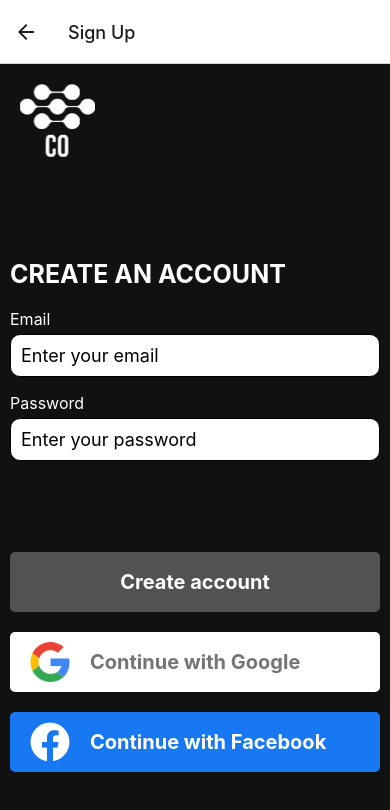
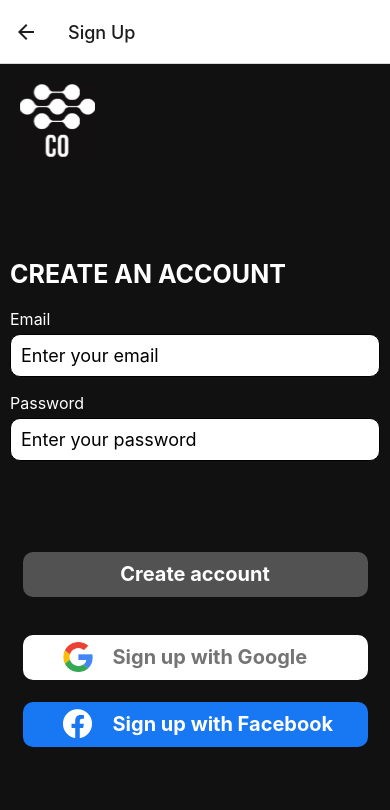
Before and after one commit to kylec43/FMBP, a React Native app: screen /Signup in a window 390 px wide. Shown: the top 810 px of the page. Built offline with nearby package versions, Linux system fonts and the light colour scheme; no server answers.

Commit message:
update button style

```diff
--- a/src/components/Button.js
+++ b/src/components/Button.js
@@ -20,13 +20,14 @@
     button: {
         backgroundColor: "#24a0ed",
         width: 200,
-        height: 60,
+        height: 45,
         alignItems: "center",
         justifyContent: "center",
-        borderRadius: 5,
+        borderRadius: 10,
     },
     largeButton: {
-        width: "100%"
+        width: 345,
+        height: 45
     },
     title: {
         fontSize: 20,
--- a/src/components/SocialButtonGroup.js
+++ b/src/components/SocialButtonGroup.js
@@ -5,20 +5,20 @@
 import Assets from '../constants/Assets';
 import { FontAwesome5 } from '@expo/vector-icons';
 
-function SocialButtonGroup({ containerStyle, spacing }) {
+function SocialButtonGroup({ containerStyle, spacing, facebookTitle, googleTitle }) {
 
     return (
         <View style={containerStyle}>
             <Button style={styles.googleButton} className="large">
                 <View style={styles.socialButtonContent}>
-                    <Image style={styles.googleLogo} source={Assets.GOOGLE} width={40} height={40} />
-                    <Text style={styles.googleButtonTitle}>Continue with Google</Text>
+                    <Image style={styles.googleLogo} source={Assets.GOOGLE} width={30} height={30} />
+                    <Text style={styles.googleButtonTitle}>{googleTitle ? googleTitle : "Continue with Google"}</Text>
                 </View>
             </Button>
             <Button style={[styles.facebookButton, spacing ? {marginTop: spacing} : null]} className="large">
                 <View style={styles.socialButtonContent}>
-                    <FontAwesome5 style={styles.facebookLogo} name="facebook" size={40} />
-                    <Text style={styles.facebookButtonTitle}>Continue with Facebook</Text>
+                    <FontAwesome5 style={styles.facebookLogo} name="facebook" size={30} />
+                    <Text style={styles.facebookButtonTitle}>{facebookTitle ? facebookTitle : "Continue with Facebook"}</Text>
                 </View>
             </Button>
         </View>
@@ -53,7 +53,8 @@
         flexDirection: "row",
         alignItems: "center",
         alignSelf: "flex-start",
-        marginLeft: 20
+        marginLeft: 20,
+        paddingLeft: 20
     }
 });
 
--- a/src/screens/LoginScreen.js
+++ b/src/screens/LoginScreen.js
@@ -15,7 +15,8 @@
     } = useLogin();
 
     return (
-        <View style={styles.container}>
+        <>
+            <View style={styles.containerTop}>
 
                 <View style={{flex: 1}}>
                     <Logo style={styles.logo} width={150} height={150} />
@@ -29,7 +30,8 @@
                         onChangePassword={setPassword}
                     />
                 </View>
-
+            </View>
+            <View style={styles.containerBottom}>
                 <View style={{flex: 2, justifyContent: "center"}}>
                     <Button
                         title="Login"
@@ -46,16 +48,21 @@
                     />
                     <SocialButtonGroup
                         containerStyle={styles.socialGroupContainer}
-                    spacing={20}
+                        spacing={22}
                     />
                 </View>
             </View>
+        </>
     );
 }
 
 const styles = StyleSheet.create({
-    container: {
+    containerTop: {
         paddingHorizontal: 10,
+        flex: 1
+    },
+    containerBottom: {
+        paddingHorizontal: 30,
         flex: 1
     },
     loginButton: {
@@ -63,18 +70,18 @@
     },
     signupButton: {
         backgroundColor: "white",
-        marginTop: 20
+        marginTop: 22,
     },
     signupTitle: {
         color: "black",
-        fontWeight: "normal"
+        fontWeight: "normal",
     },
     logo: {
         alignSelf: "center",
         marginTop: 20
     },
     socialGroupContainer: {
-        marginTop: 20
+        marginTop: 38
     }
 });
 
--- a/src/screens/SignupScreen.js
+++ b/src/screens/SignupScreen.js
@@ -34,7 +34,7 @@
                 />
             </View>
 
-            <View style={{flex: 3}}>
+            <View style={{flex: 3, alignItems: "center"}}>
                 <Button
                     title="Create account"
                     onPress={() => handleSignup(email, password)}
@@ -43,7 +43,9 @@
                 />
                 <SocialButtonGroup
                     containerStyle={styles.socialGroupContainer}
-                    spacing={20}
+                    spacing={22}
+                    facebookTitle="Sign up with Facebook"
+                    googleTitle="Sign up with Google"
                 />
             </View>
         </View>
@@ -77,7 +79,7 @@
         marginBottom: 20
     },
     socialGroupContainer: {
-        marginTop: 20
+        marginTop: 38
     }
 });
 
```
Also changed, not shown: src/components/Image.js (line endings or trailing spaces). Lines whose indentation alone changed are shown as unchanged.
